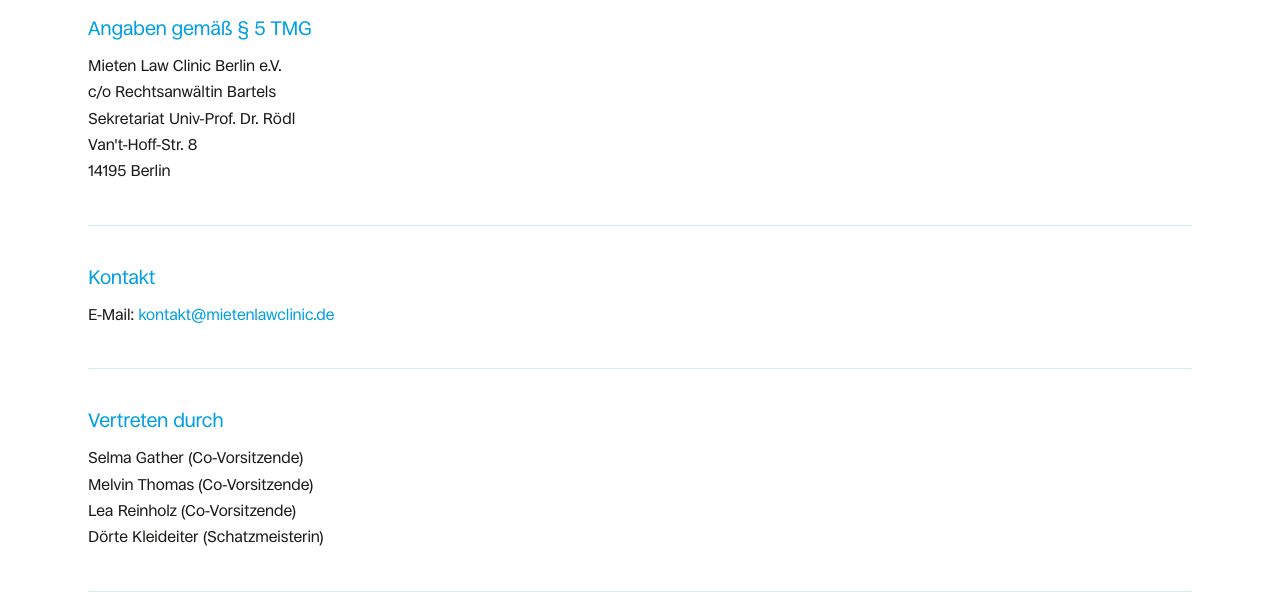
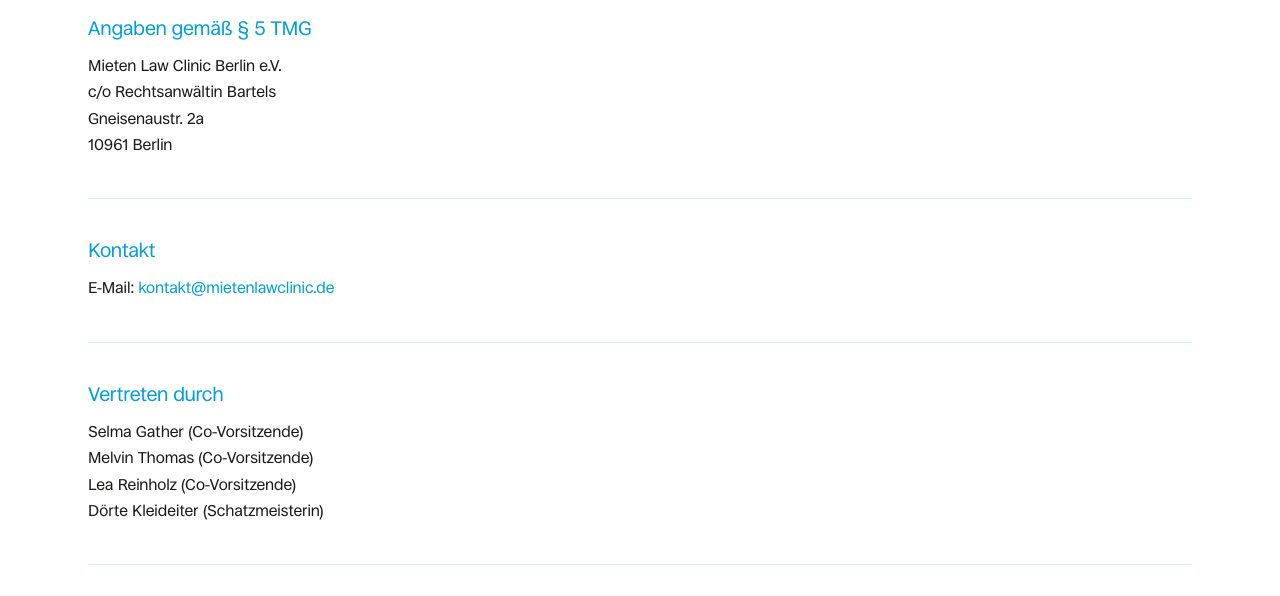
Before and after one commit to mietencheck/mietenlawclinic.de, a plain HTML site: page pages/footer/impressum.html in a window 1280 px wide. Shown: the part 204-800 px from the top of the page. Drawn offline with Linux system fonts and the light colour scheme.

Commit message:
Update impressum.html

```diff
--- a/pages/footer/impressum.html
+++ b/pages/footer/impressum.html
@@ -21,9 +21,8 @@
       <p>
         Mieten Law Clinic Berlin e.V.<br>
         c/o Rechtsanwältin Bartels<br>
-        Sekretariat Univ-Prof. Dr. Rödl<br>
-        Van't-Hoff-Str. 8<br>
-        14195 Berlin
+        Gneisenaustr. 2a<br>
+        10961 Berlin
       </p>
     </div>
 
```
